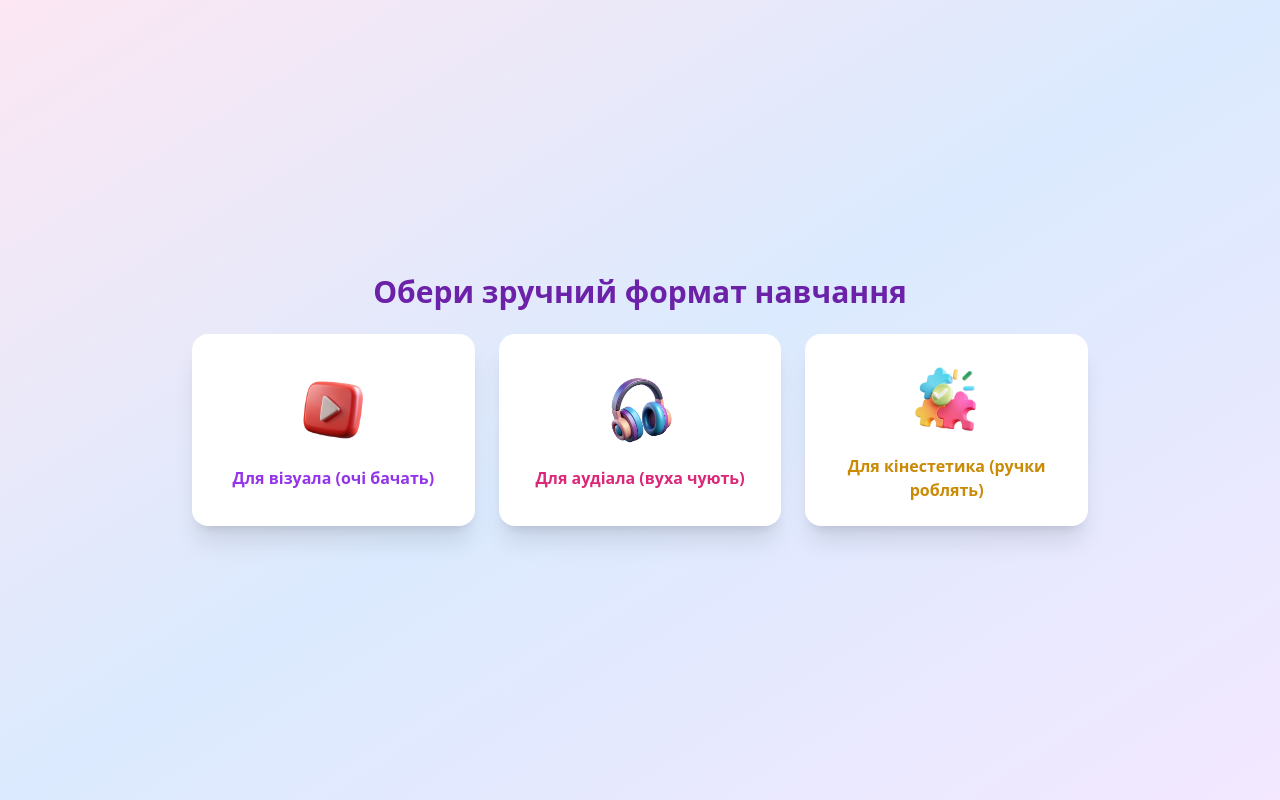
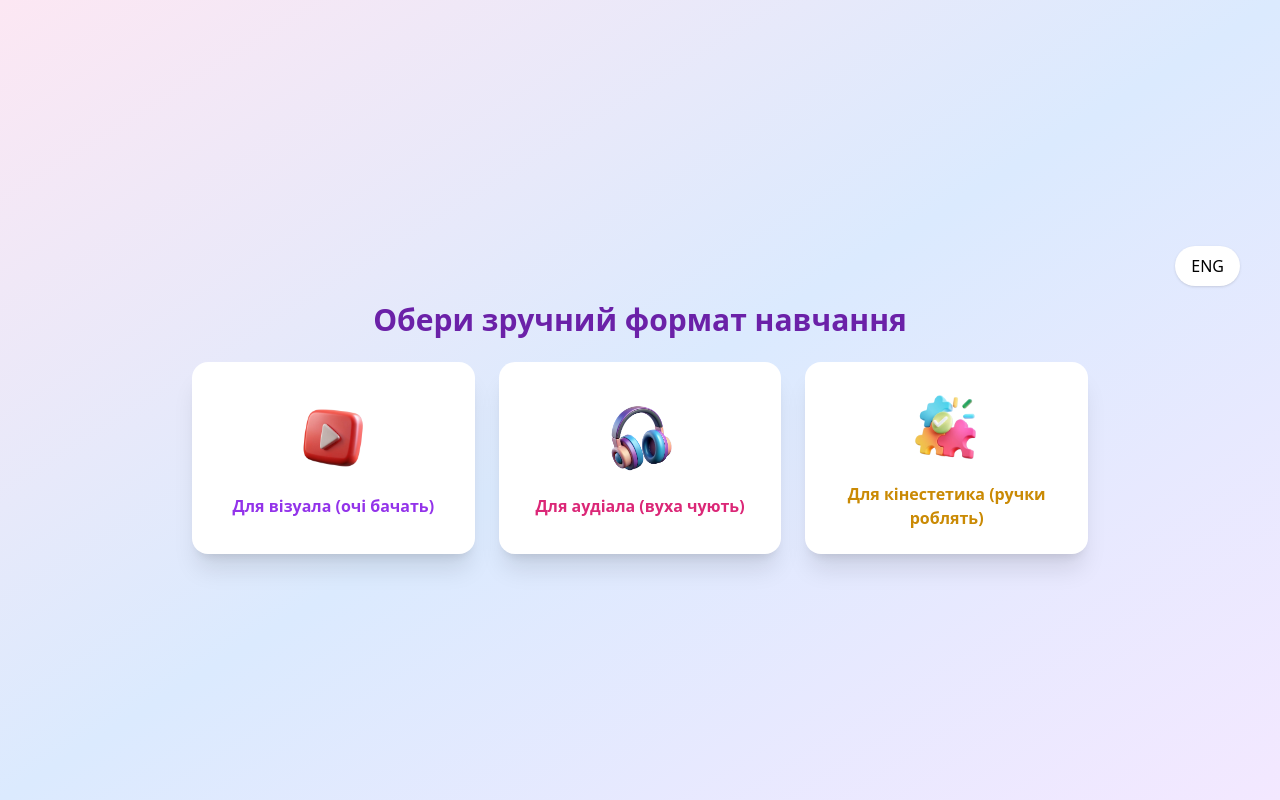
Before and after one commit to Milana-Budzanovska/learning, a React (Vite) app: page / in a window 1280 px wide. Built offline with nearby package versions, Linux system fonts and the light colour scheme; the HTML template or start-up script is replaced by a standard one.

Commit message:
Update LearningMenu.tsx

```diff
--- a/src/LearningMenu.tsx
+++ b/src/LearningMenu.tsx
@@ -1,10 +1,30 @@
 import React, { useEffect, useState } from "react";
 import { useNavigate } from "react-router-dom";
+
+const translations = {
+  uk: {
+    title: "Обери зручний формат навчання",
+    visual: "Для візуала (очі бачать)",
+    audio: "Для аудіала (вуха чують)",
+    kinesthetic: "Для кінестетика (ручки роблять)",
+    reportButton: "🧠 Переглянути нейрозвіт",
+    langSwitch: "ENG"
+  },
+  en: {
+    title: "Choose your preferred learning format",
+    visual: "For Visual (Eyes see)",
+    audio: "For Auditory (Ears hear)",
+    kinesthetic: "For Kinesthetic (Hands do)",
+    reportButton: "🧠 View Neuro Report",
+    langSwitch: "УКР"
+  }
+};
 
 const LearningMenu = () => {
   const navigate = useNavigate();
   const studentId = localStorage.getItem("studentId") || "123";
 
+  const [language, setLanguage] = useState<"uk" | "en">("uk");
   const [visitedLessons, setVisitedLessons] = useState({
     visual: false,
     audio: false,
@@ -15,6 +35,7 @@ const LearningMenu = () => {
     const visual = localStorage.getItem("visited_visual") === "true";
     const audio = localStorage.getItem("visited_audio") === "true";
     const kinesthetic = localStorage.getItem("visited_kinesthetic") === "true";
+
     setVisitedLessons({ visual, audio, kinesthetic });
   }, []);
 
@@ -24,30 +45,40 @@ const LearningMenu = () => {
   };
 
   const allVisited = Object.values(visitedLessons).every(Boolean);
+  const t = translations[language];
 
   return (
     <div className="min-h-screen bg-gradient-to-br from-pink-100 via-blue-100 to-purple-100 flex flex-col items-center justify-center p-4">
-      <h1 className="text-3xl font-bold text-purple-800 mb-6">
-        Обери зручний формат навчання
-      </h1>
+      {/* Перемикач мови */}
+      <div className="self-end mr-6 mb-4">
+        <button
+          onClick={() => setLanguage(language === "uk" ? "en" : "uk")}
+          className="bg-white px-4 py-2 rounded-full shadow hover:bg-gray-100"
+        >
+          {t.langSwitch}
+        </button>
+      </div>
+
+      <h1 className="text-3xl font-bold text-purple-800 mb-6">{t.title}</h1>
+
       <div className="grid grid-cols-1 sm:grid-cols-3 gap-6 w-full max-w-4xl">
         <LessonButton
           type="visual"
-          title="Для візуала (очі бачать)"
+          title={t.visual}
           color="text-purple-600"
           image="/assets/1000043625-removebg-preview.png"
           onClick={handleSelect}
         />
         <LessonButton
           type="audio"
-          title="Для аудіала (вуха чують)"
+          title={t.audio}
           color="text-pink-600"
           image="/assets/IMG_20250307_010159_215.png"
           onClick={handleSelect}
         />
         <LessonButton
           type="kinesthetic"
-          title="Для кінестетика (ручки роблять)"
+          title={t.kinesthetic}
           color="text-yellow-600"
           image="/assets/1000043681-fotor-bg-remover-20250312224319.png"
           onClick={handleSelect}
@@ -59,7 +90,7 @@ const LearningMenu = () => {
           onClick={() => navigate("/neuro-report")}
           className="mt-10 bg-purple-700 hover:bg-purple-900 text-white px-6 py-3 rounded-full shadow-lg transition"
         >
-          🧠 Переглянути нейрозвіт
+          {t.reportButton}
         </button>
       )}
     </div>
```
